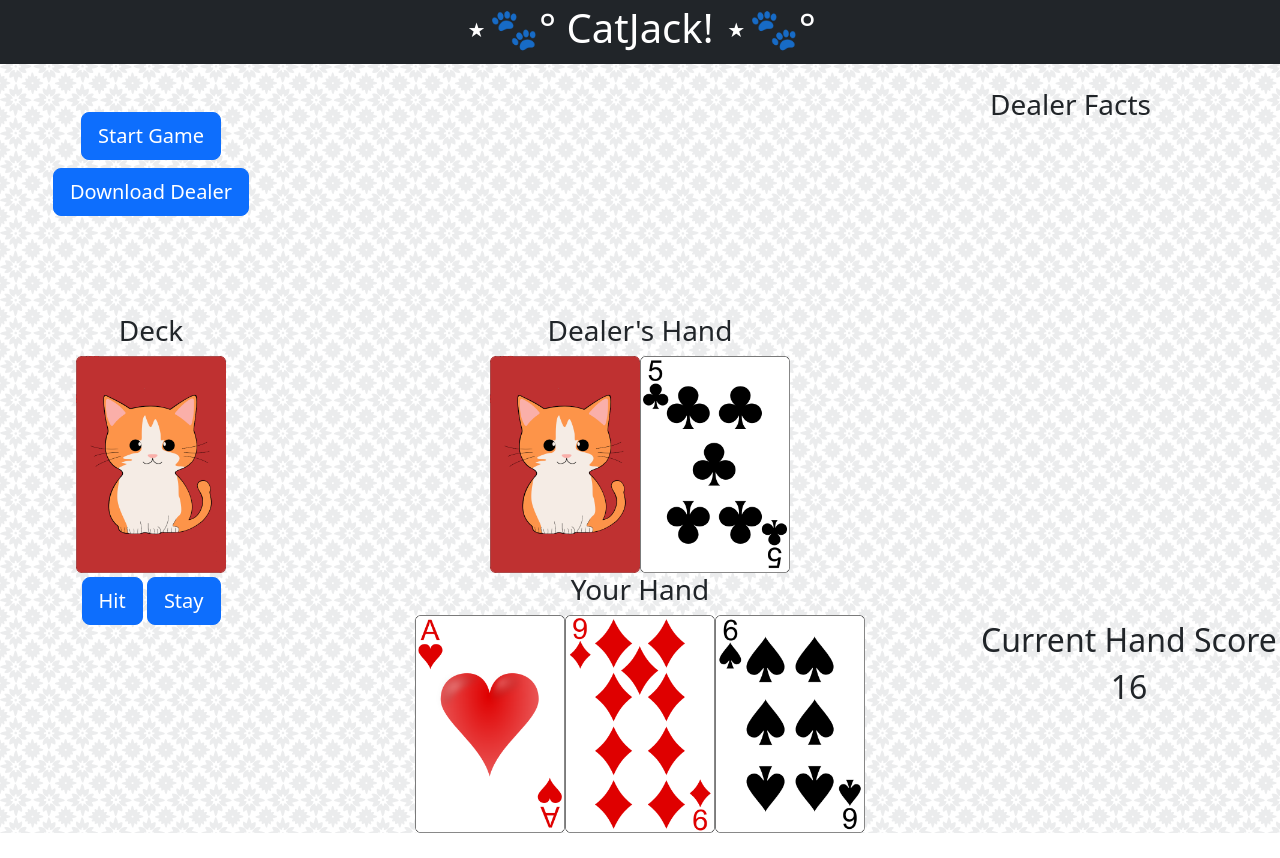
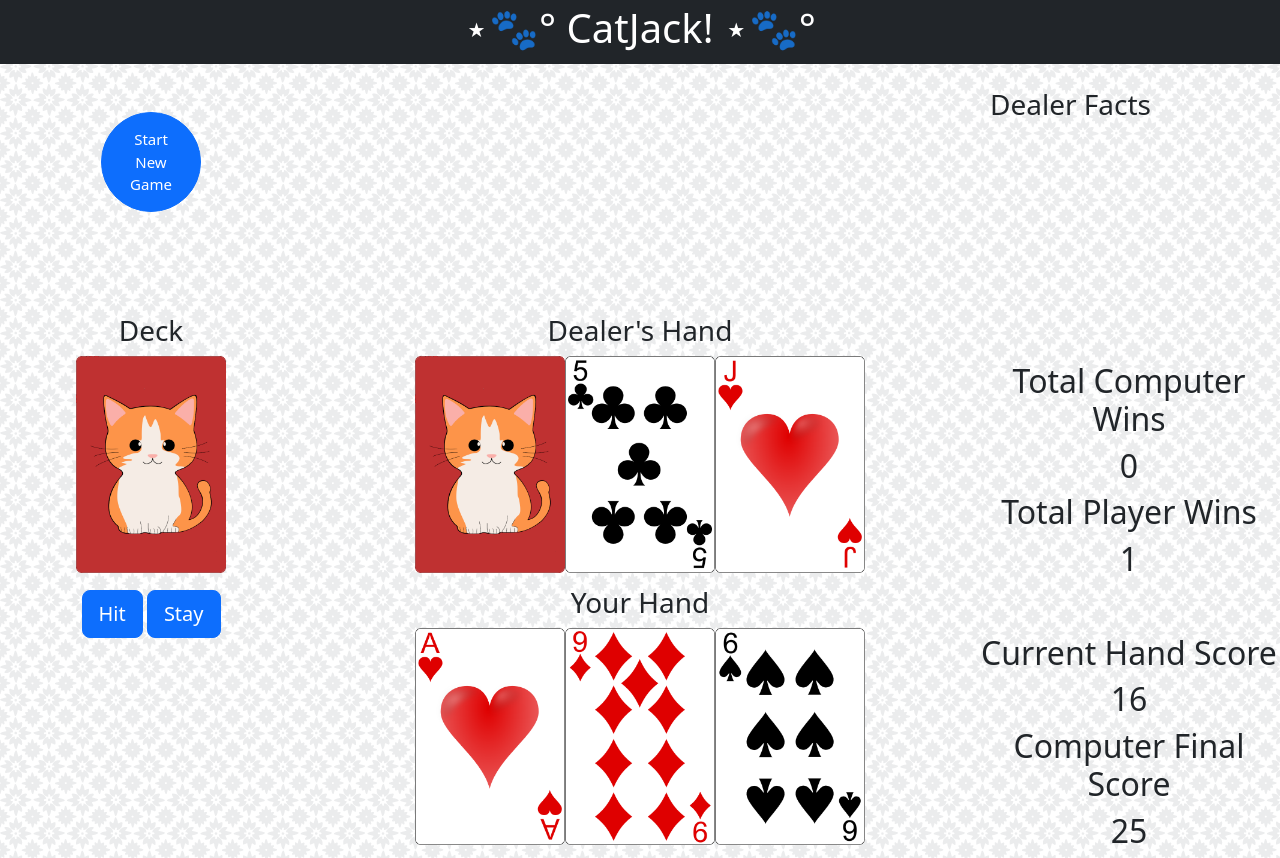
Before and after one commit to JoeRenglish/final-project-JoeRenglish, a website built with webpack: page CatJack/src/index.html in a window 1280 px wide. Both pictures are taken after a click on the button "Hit". Before the commit the page ends 833 px from the top, so only its background shows below. Built offline with nearby package versions, Linux system fonts and the light colour scheme; no server answers.

Commit message:
finished project

```diff
--- a/CatJack/src/css/styles.scss
+++ b/CatJack/src/css/styles.scss
@@ -1,3 +1,14 @@
 .container-flex {
   background-image: url("../images/moroccan-flower.png");
 }
+
+.btn-circle.btn-lg {
+  width: 100px;
+			height: 100px;
+			padding: 13px 18px;
+			border-radius: 60px;
+			font-size: 15px;
+			text-align: center;
+
+      visibility: visible !important;
+}
--- a/CatJack/src/index.html
+++ b/CatJack/src/index.html
@@ -23,9 +23,9 @@
 
         <div class="row" style="height: 250px;">
             <div class="col-sm-3 pt-5 text-center">
-              <button type="button" class="btn btn-primary btn-lg btn-block mb-2" id="startGame">Start Game</button>
+              <button type="button" class="btn btn-primary btn-lg btn-block btn-circle mb-2 align middle invisible" id="startGame">Start New Game</button>
               <br>
-              <button type="button" class="btn btn-primary btn-lg btn-block">Download Dealer</button>
+
             </div>
             <div class="col-sm-6" id="dealer">
 
@@ -51,7 +51,7 @@
 
             </div>
 
-            <div class="col-sm-3 pt-5  pt-5 text-center" id="computerScore">
+            <div class="col-sm-3 pt-5  pt-5 text-center" id="wins">
 
             </div>
 
@@ -78,6 +78,7 @@
         <div class="col-sm-3 pt-5 text-center">
           <h2>Current Hand Score</h2>
           <div id="playerScore"></div>
+          <div id="computerScore"></div>
         </div>
 
    </div>
--- a/CatJack/src/js/catjack.js
+++ b/CatJack/src/js/catjack.js
@@ -1,5 +1,6 @@
+import '../css/styles.scss';
 import 'bootstrap/dist/css/bootstrap.min.css';
-import '../css/styles.scss';
+
 
 import bootstrap from "bootstrap";
 import Card from './card.js';
@@ -15,28 +16,38 @@ const d = new Deck();
 d.suffleDeck();
 const playerHand = new BJHand(d, 2);
 const computerHand = new BJHand(d, 2);
-
+const downloadURL = "";
 
 
 
 class Game {
 
     constructor() {
-        this.cat = {
-            url: "",
-            description: "",
+        try {
+            this.scores = JSON.parse(localStorage["scores"]); //localStorate.getItem("scores")
         }
+        catch {
+            this.scores = [ { playerWins: 0, computerWins: 0 } ];
+        }
+
+        console.log(this.scores);
+
         this.$hand = document.getElementById("playerHand");
         this.$hitButton = document.getElementById("hit");
+        this.$stayButton = document.getElementById("stay");
 
         this.$startGame = document.getElementById("startGame");
 
         this.$startGame.addEventListener("click", this.newGame);
 
+        this.stay = this.stay.bind(this);
+        this.$stayButton.addEventListener("click", this.stay);
+
         this.hit = this.hit.bind(this);
         this.$hitButton.addEventListener("click", this.hit);
 
         this.showPlayerHand = this.showPlayerHand.bind(this);
+        this.computerStay = false;
 
 
     }
@@ -67,11 +78,94 @@ class Game {
         document.getElementById("playerScore").innerHTML = `<h2>${score}</h2>`;
     }
 
+    dealerHit() {
+        let score = computerHand.score();
+        if (score < 17) {
+            computerHand.addCard(d);
+            score = computerHand.score();
+            let bust = computerHand.isBusted();
+            if (bust) {
+                this.endGame();
+            }
+        } else {
+         this.computerStay = true;
+        }
+
+
+    }
+
+    endGame() {
+        let html = "";
+        document.getElementById("computerHand").innerHTML = "";
+        for(let i = 0; i < computerHand.handSize; i++) {
+            let c = computerHand.getCard(i);
+            html = `<img src="images/${c.img}" class="mx-auto float-right" style="max-width: 150px">`;
+            document.getElementById("computerHand").innerHTML += html;
+        }
+
+        let playerBust = playerHand.isBusted();
+        let computerBust = computerHand.isBusted();
+        let playerScore = playerHand.score();
+        let computerScore = computerHand.score();
+        let playerWon = false;
+        let computerWon = false;
+
+        document.getElementById("computerScore").innerHTML = `<h2>Computer Final Score</h2><h2>${computerScore}</h2>`;
+
+        if (!playerBust) {
+            if (playerScore > computerScore) {
+                playerWon = true;
+                computerWon = false;
+            } else if (playerScore == computerScore) {
+                playerWon = false;
+                computerWon = false;
+            } else if (!computerBust) {
+                computerWon = true;
+                playerWon = false;
+            } else {
+                playerWon = true;
+                computerWon = false;
+            }
+        } else {
+            computerWon = true;
+            playerWon = false;
+        }
+
+        if (playerWon) {
+            this.scores[0].playerWins += 1;
+        } else if (computerWon){
+            this.scores[0].computerWins += 1;
+        }
+
+        document.getElementById("wins").innerHTML = `<h2>Total Computer Wins</h2><h2>${this.scores[0].computerWins}</h2><h2>Total Player Wins</h2><h2>${this.scores[0].playerWins}</h2>`;
+
+        localStorage["scores"] = JSON.stringify(this.scores);
+    }
+
+
     hit() {
         playerHand.addCard(d);
         this.showPlayerHand();
-        console.log(playerHand);
+
+        this.dealerHit();
+        this.showDealerHand();
+        let bust = playerHand.isBusted();
+        if (bust) {
+            this.endGame();
         }
+    }
+
+    stay() {
+        while(!this.computerStay) {
+            this.dealerHit();
+            if (this.computerStay) {
+                this.endGame();
+            }
+        }
+        this.endGame();
+    }
+
+
 
     newGame() {
         location.reload();
@@ -85,22 +179,21 @@ class Game {
 
                 const description = data[0].breeds[0].description;
 
-            const html = `<img src="${url}" class="img-fluid mx-auto d-block" style="max-height: 25%"></img>`;
+                const html = `<img src="${url}" class="img-fluid mx-auto d-block pt-2" style="max-height: 250px"></img>`;
                 document.getElementById("dealer").innerHTML = html;
 
                 const html2 = `<p>"${description}"</p>`;
                 document.getElementById("dealerFacts").innerHTML = html2;
-            console.log(url);
-            console.log(description);
 
             })
         .catch(error => {
             console.log("There was a problem getting info.")
         })
         ;
+    }
 
 
-    }
+
 
 }
 
```
Lines whose indentation alone changed are shown as unchanged.
